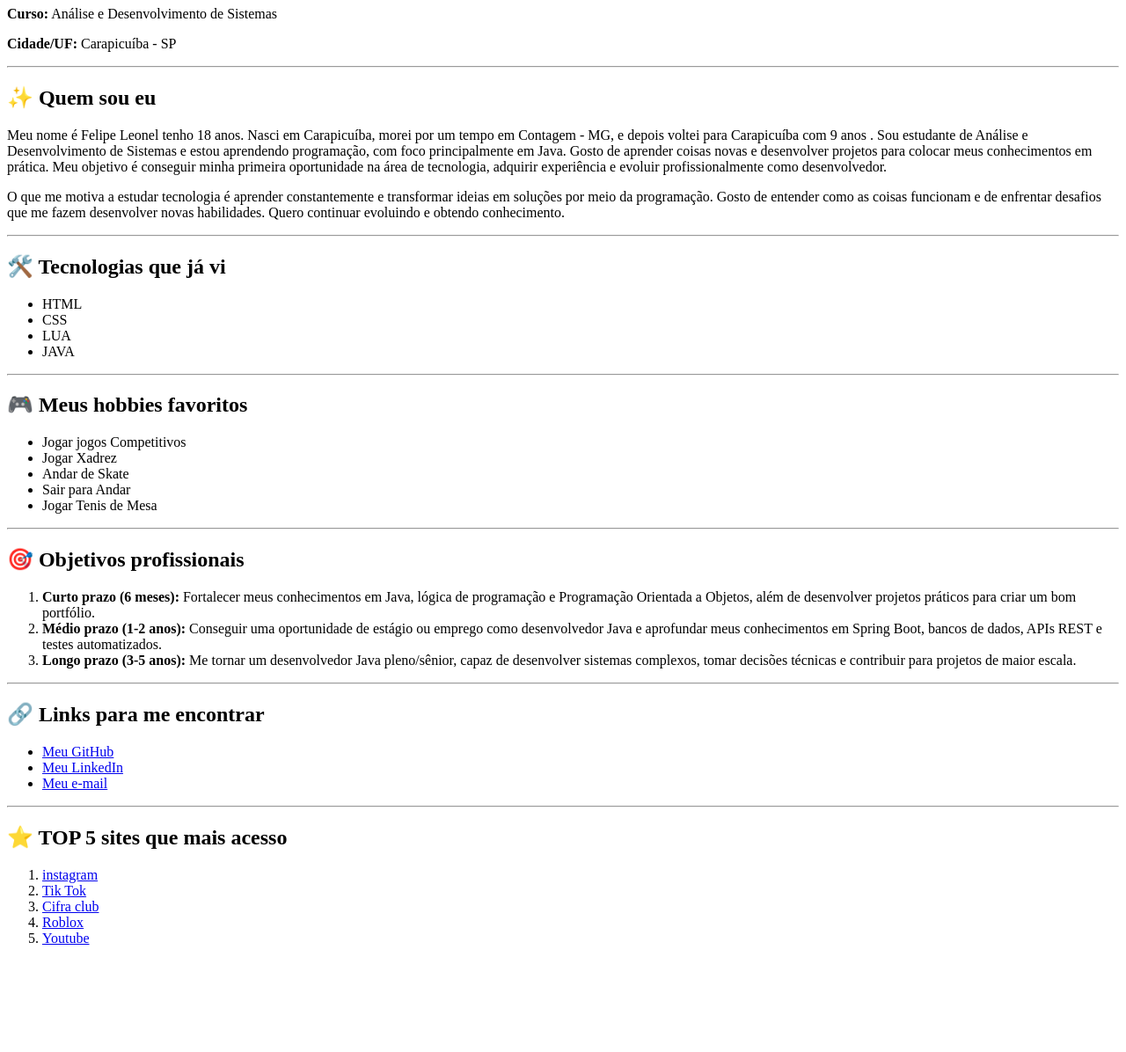
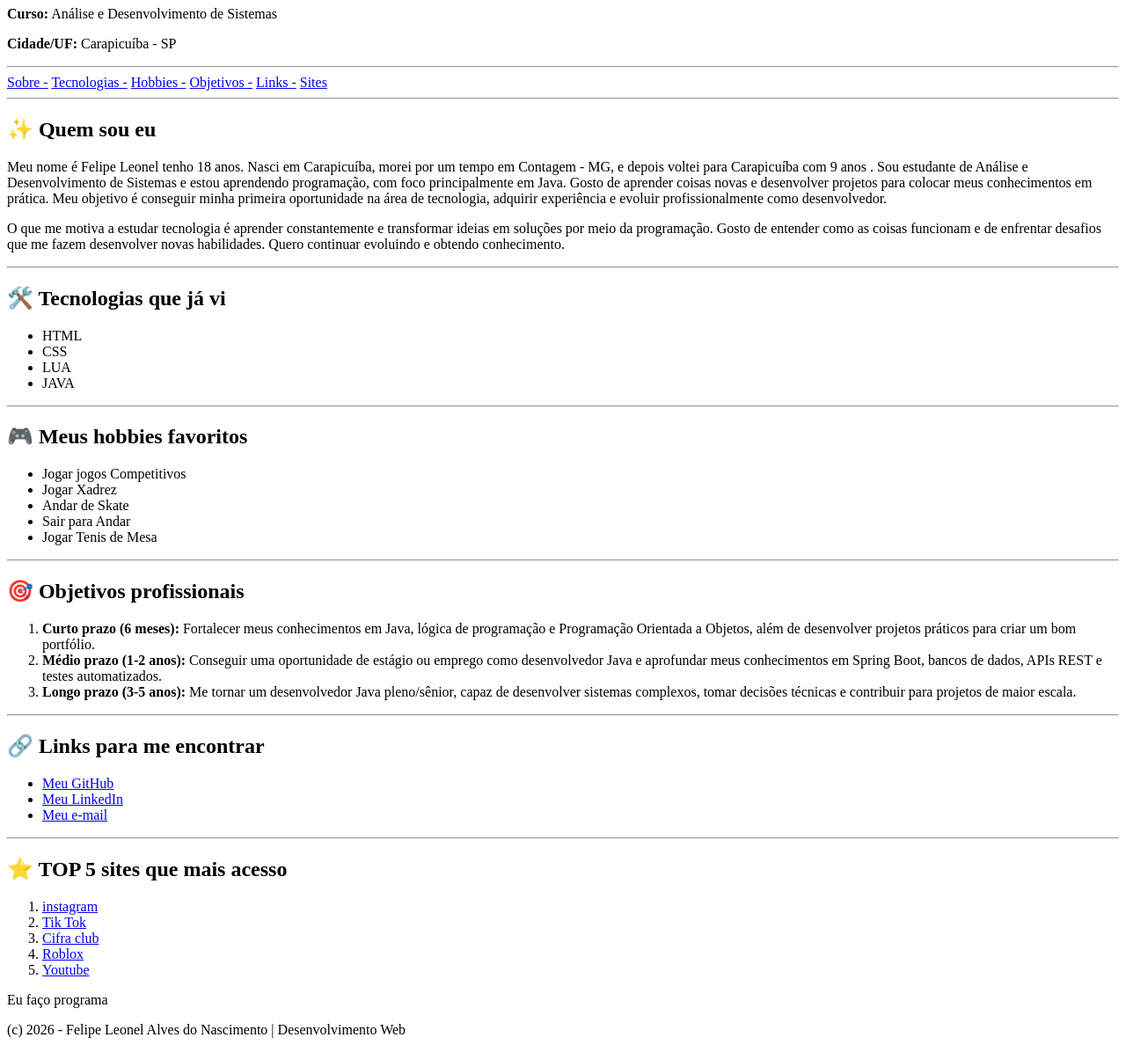
Before and after one commit to FelipeLeonelAlvesDoNascimento/Desenvolvimento-Web, a plain HTML site: page VisitCard/Aula4/index.html in a window 1280 px wide. Shown: the part 73-1269 px from the top of the page at 88% size. Before the commit the page ends 1165 px from the top, so only its background shows below. Drawn offline with Linux system fonts and the light colour scheme.

Commit message:
Update index.html

```diff
--- a/VisitCard/Aula4/index.html
+++ b/VisitCard/Aula4/index.html
@@ -12,7 +12,7 @@
 
             <header>
 
-                <h1>Seu Nome Completo</h1>
+                <h1>Felipe Leonel Alves do Nascimento</h1>
                 <p><strong>Curso:</strong> Análise e Desenvolvimento de Sistemas </p>
                 <p><strong>Cidade/UF:</strong> Carapicuíba - SP </p>
 
@@ -20,12 +20,32 @@
 
             <hr>
 
+            <nav>
+
+                <a href="#sobre">Sobre          -</a>
+                <a href="#tecnologias">Tecnologias          -</a>
+                <a href="#hobbies">Hobbies          -</a>
+                <a href="#objetivos">Objetivos          -</a>
+                <a href="#links">Links          -</a>
+                <a href="#sites">Sites</a>
+
+            </nav>
+
+            <hr>
+
+            <main>
+
+                <section id="sobre">
 
                     <h2>✨ Quem sou eu</h2>
                     <p> Meu nome é Felipe Leonel tenho 18 anos. Nasci em Carapicuíba, morei por um tempo em Contagem - MG, e depois voltei para Carapicuíba com 9 anos . Sou estudante de Análise e Desenvolvimento de Sistemas e estou aprendendo programação, com foco principalmente em Java. Gosto de aprender coisas novas e desenvolver projetos para colocar meus conhecimentos em prática. Meu objetivo é conseguir minha primeira oportunidade na área de tecnologia, adquirir experiência e evoluir profissionalmente como desenvolvedor.</p>
                     <p> O que me motiva a estudar tecnologia é aprender constantemente e transformar ideias em soluções por meio da programação. Gosto de entender como as coisas funcionam e de enfrentar desafios que me fazem desenvolver novas habilidades. Quero continuar evoluindo e obtendo conhecimento.</p>
 
+                </section>
+
                 <hr>
+
+                <section id="tecnologias">
 
                 <h2>🛠️ Tecnologias que já vi</h2>
                 <ul>
@@ -35,7 +55,11 @@
                     <li>JAVA</li>
                 </ul>
 
+                </section>
+
                 <hr>
+
+                <section id="hobbies">
 
                 <h2>🎮 Meus hobbies favoritos</h2>
                 <ul>
@@ -46,7 +70,11 @@
                     <li>Jogar Tenis de Mesa</li>
                 </ul>
 
+                </section>
+
                 <hr>
+
+                <section id="objetivos">
 
                 <h2>🎯 Objetivos profissionais</h2>
                 <ol>
@@ -55,7 +83,11 @@
                     <li><strong>Longo prazo (3-5 anos):</strong> Me tornar um desenvolvedor Java pleno/sênior, capaz de desenvolver sistemas complexos, tomar decisões técnicas e contribuir para projetos de maior escala. </li>
                 </ol>
 
+                </section>
+
                 <hr>
+
+                <section id="links">
 
                 <h2>🔗 Links para me encontrar</h2>
                 <ul>
@@ -64,7 +96,11 @@
                     <li><a href="mailto:felipeleonel2002@gmail.com">Meu e-mail</a></li>
                 </ul>
 
+                </section>
+
                 <hr>
+
+                <section id="sites">
 
                 <h2>⭐ TOP 5 sites que mais acesso</h2>
                 <ol>
@@ -75,5 +111,21 @@
                     <li><a href="https://youtube.com" target="_blank">Youtube</a></li>
                 </ol>
 
+                </section>
+
+                <aside>
+
+                    <p>Eu faço programa </p>
+
+                </aside>
+
+            </main>
+
+            <footer>
+
+                <p>(c) 2026 - Felipe Leonel Alves do Nascimento | Desenvolvimento Web</p>
+
+            </footer>
+
 </body>
 </html>
```
Lines whose indentation alone changed are shown as unchanged.
